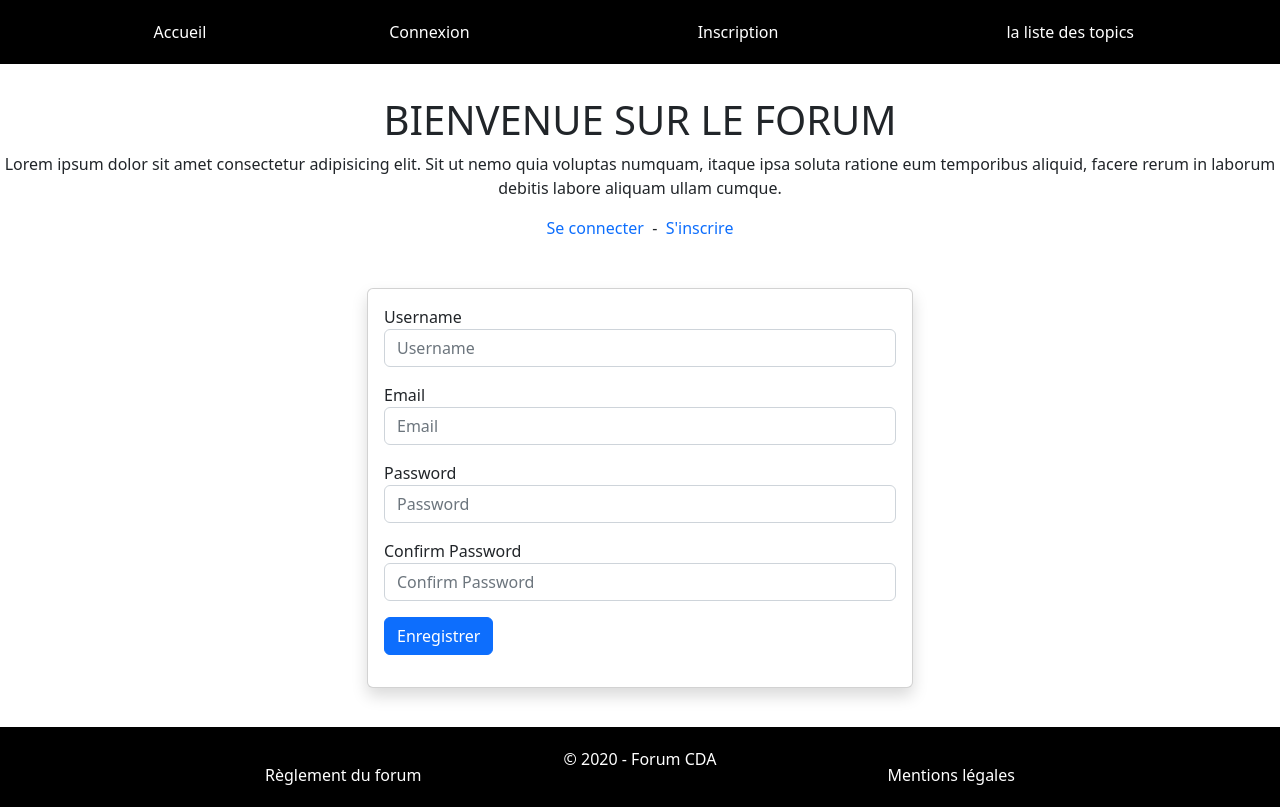
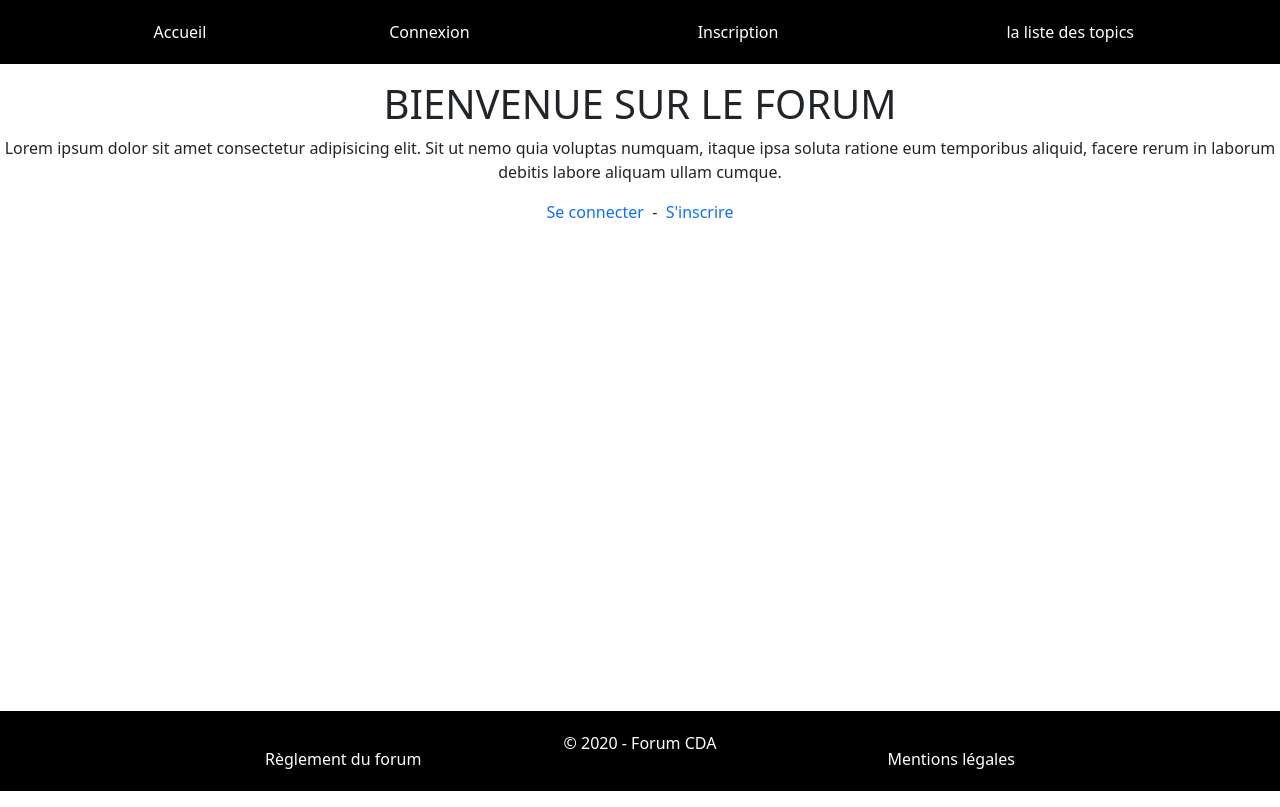
Before and after one commit to Mamath68/forum_pdo, a PHP site: page /pro/ in a window 1280 px wide. Run offline with PHP 8.4, Linux system fonts and the light colour scheme; some libraries are stand-ins or nearby versions.

Commit message:
style+accueil

```diff
--- a/public/css/style.css
+++ b/public/css/style.css
@@ -30,7 +30,7 @@ nav {
 }
 
 header {
-    padding-bottom: 2em;
+    padding-bottom: 1em;
 }
 
 ul li {
--- a/view/home.php
+++ b/view/home.php
@@ -6,53 +6,10 @@
     ratione eum temporibus aliquid, facere rerum in laborum debitis labore aliquam ullam cumque.</p>
 
 <p>
-    <a href="/security/login.php">Se connecter</a>
+    <a href="view/security/login.php">Se connecter</a>
     <span>&nbsp;-&nbsp;</span>
-    <a href="/security/register.php">S'inscrire</a>
+    <a href="view/security/register.php">S'inscrire</a>
 </p>
-
-<div class="container mt-5">
-    <div class="row justify-content-center">
-        <div class="col-md-6">
-
-            <?php
-            // Your message code
-            if (isset($_SESSION['message'])) {
-                echo '<h4 class="alert alert-warning">' . $_SESSION['message'] . '</h4>';
-                unset($_SESSION['message']);
-            } // Your message code
-            ?>
-
-            <div class="card shadow">
-                <div class="card-body">
-                    <form action="/security/register.php" method="POST">
-                        <div class="mb-3">
-                            <label>Username</label>
-                            <input type="text" name="pseudo" required placeholder="Username" class="form-control">
-                        </div>
-                        <div class="mb-3">
-                            <label>Email</label>
-                            <input type="email" name="addresse_mail" required placeholder="Email" class="form-control">
-                        </div>
-                        <div class="mb-3">
-                            <label>Password</label>
-                            <input type="password" name="mot_passe" required placeholder="Password"
-                                class="form-control">
-                        </div>
-                        <div class="mb-3">
-                            <label>Confirm Password</label>
-                            <input type="password" name="mot_passe" required placeholder="Confirm Password"
-                                class="form-control">
-                        </div>
-                        <div class="mb-3">
-                            <input type="submit" name="register_btn" class="btn btn-primary" value="Enregistrer">
-                        </div>
-                    </form>
-                </div>
-            </div>
-        </div>
-    </div>
-</div>
 
 <script src="https://code.jquery.com/jquery-3.6.0.min.js"></script>
 <script src="https://cdn.jsdelivr.net/npm/bootstrap@5.1.3/dist/js/bootstrap.bundle.min.js"></script>
--- a/view/layout.php
+++ b/view/layout.php
@@ -9,7 +9,7 @@
         referrerpolicy="origin"></script>
     <link rel="stylesheet" href="https://cdnjs.cloudflare.com/ajax/libs/font-awesome/5.13.0/css/all.min.css"
         integrity="sha256-h20CPZ0QyXlBuAw7A+KluUYx/3pK+c7lYEpqLTlxjYQ=" crossorigin="anonymous" />
-        <link href="https://cdn.jsdelivr.net/npm/bootstrap@5.2.3/dist/css/bootstrap.min.css" rel="stylesheet"
+    <link href="https://cdn.jsdelivr.net/npm/bootstrap@5.2.3/dist/css/bootstrap.min.css" rel="stylesheet"
         integrity="sha384-rbsA2VBKQhggwzxH7pPCaAqO46MgnOM80zW1RWuH61DGLwZJEdK2Kadq2F9CUG65" crossorigin="anonymous">
     <link rel="stylesheet" href="public/css/style.css">
     <title>FORUM</title>
@@ -43,16 +43,16 @@
 
                         if (App\Session::getUser()) {
                             ?>
-                            <a href="/security/viewProfile.html"><span class="fas fa-user"></span>&nbsp;
+                            <a href="/security/viewProfile.php"><span class="fas fa-user"></span>&nbsp;
                                 <?= App\Session::getUser() ?>
                             </a>
-                            <a class="href" href="/security/logout.html">Déconnexion</a>
+                            <a class="href" href="view/security/logout.php">Déconnexion</a>
                             <?php
                         } else {
                             ?>
-                            <a class="href" href="./view/security/login.php">Connexion</a>
-                            <a class="href" href="./security/register.html">Inscription</a>
-                            <a class="href" href="./model/entities/Topic.php">la liste des topics</a>
+                            <a class="href" href="view/security/login.php">Connexion</a>
+                            <a class="href" href="view/security/register.php">Inscription</a>
+                            <a class="href" href="model/entities/Topic.php">la liste des topics</a>
                             <?php
                         }
 
```
